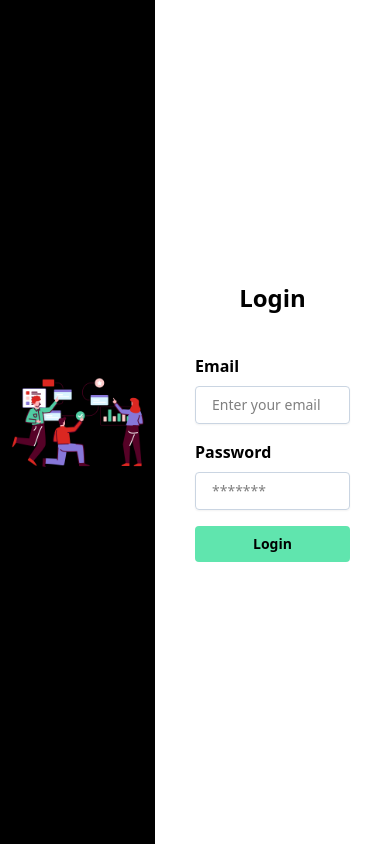
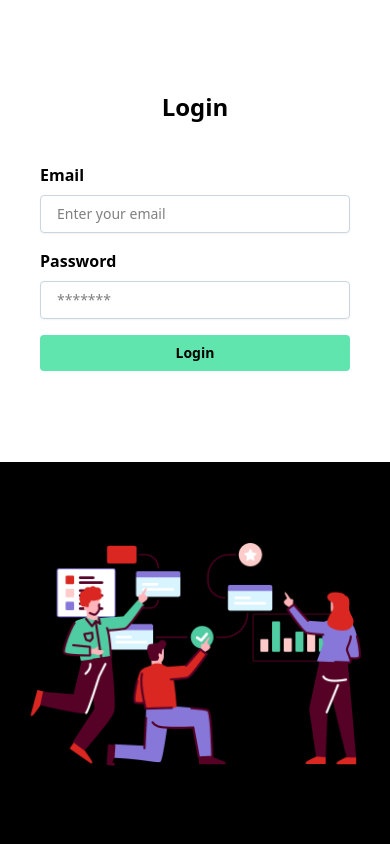
Before and after one commit to tahmid122/revision-mern, a React (Vite) app: page / in a window 390 px wide. Built offline with nearby package versions, Linux system fonts and the light colour scheme.

Commit message:
update login page

```diff
--- a/src/pages/Auth/Login/Login.jsx
+++ b/src/pages/Auth/Login/Login.jsx
@@ -21,7 +21,7 @@
     console.log(loginInfo);
   };
   return (
-    <div className="h-screen flex">
+    <div className="h-screen flex flex-col-reverse lg:flex-row">
       <div className="flex-1 bg-black flex items-center justify-center">
         <img src="../../../../src/assets/roadmapfull.png" alt="" />
       </div>
```
